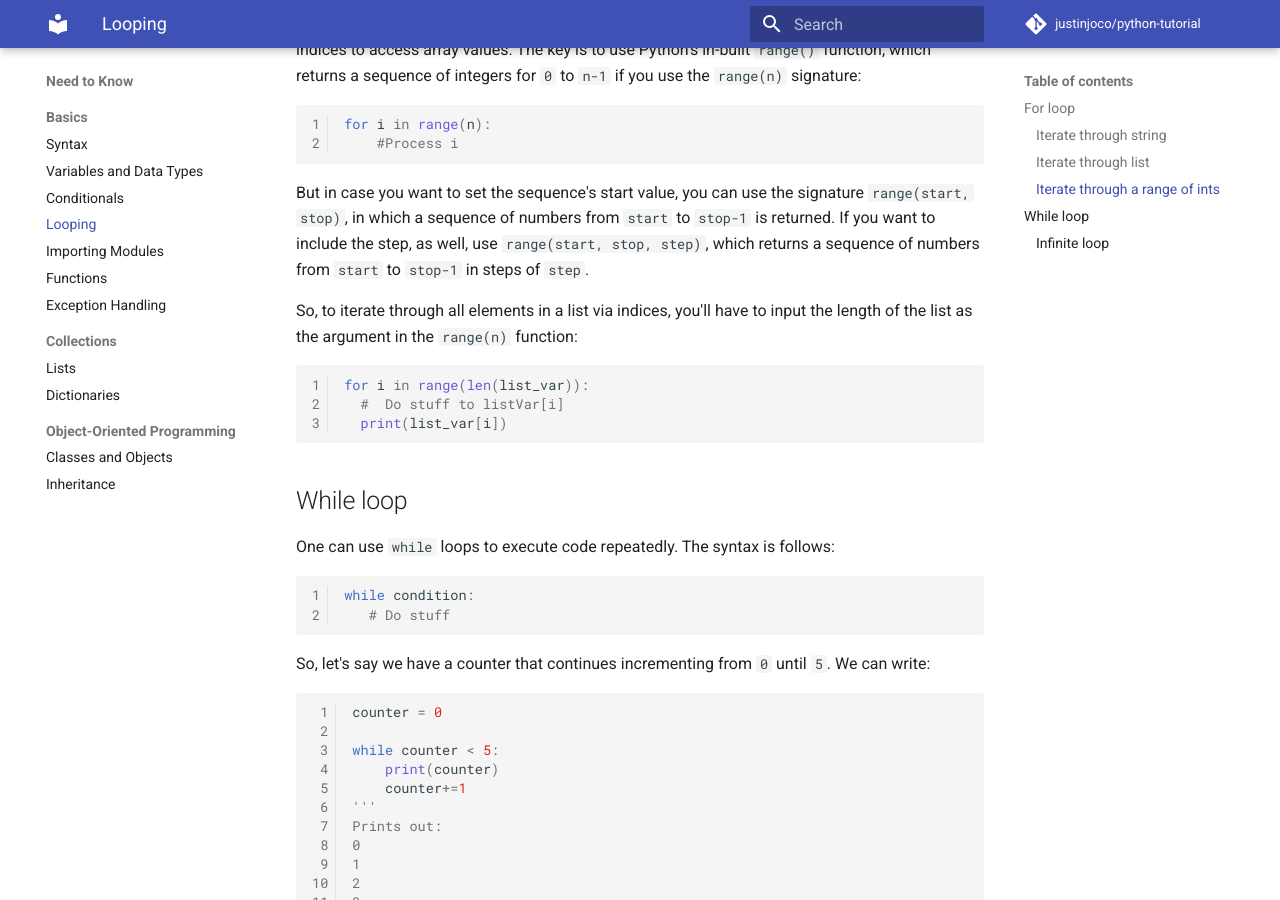
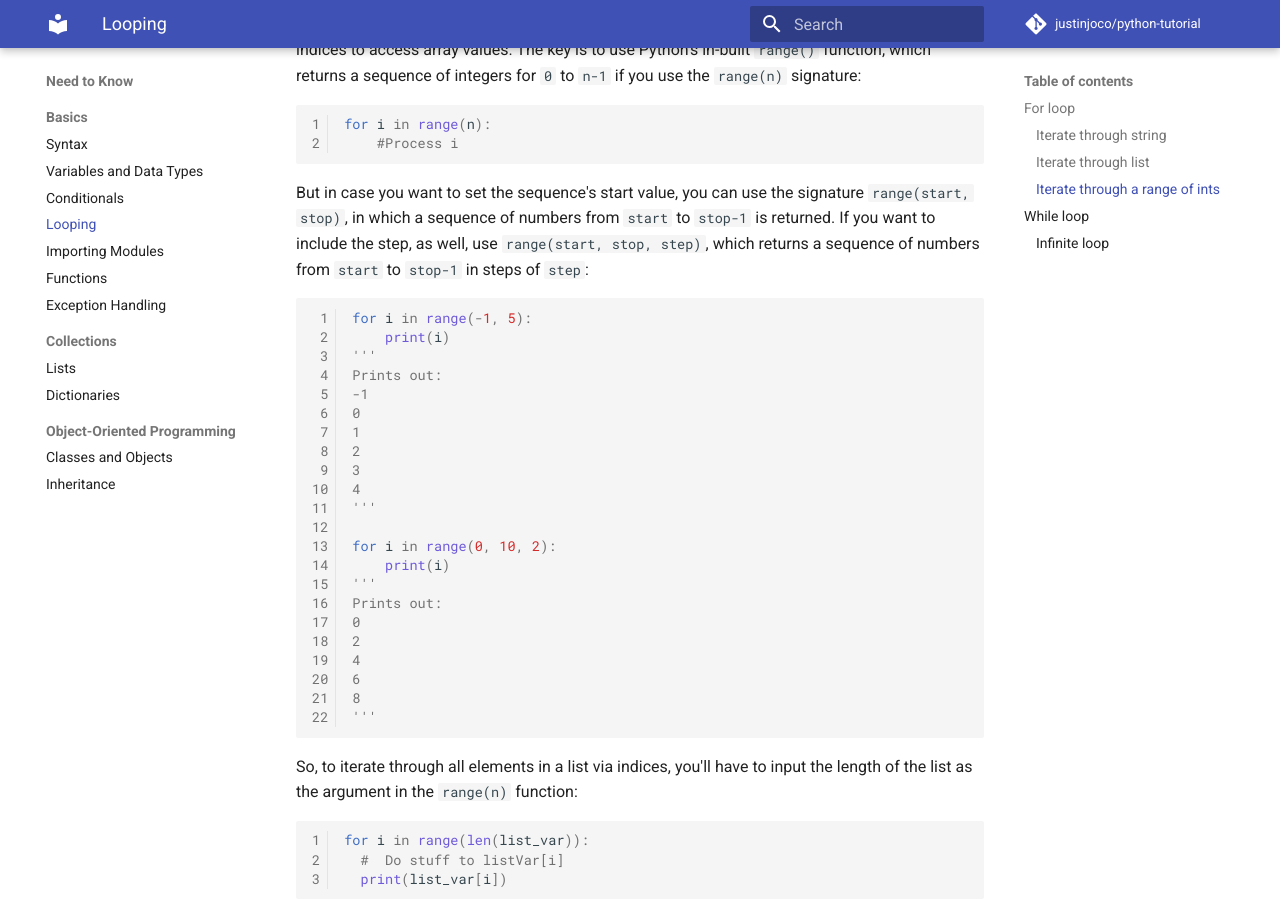
Before and after one commit to justinjoco/python-tutorial, an MkDocs documentation site: the page built from docs/basics/looping.md, in a window 1280 px wide and 900 px high, scrolled down 1407 px. Built offline with MkDocs 1.6.1 and Material for MkDocs 9.7.7, drawn with Linux system fonts in a browser that asks for light colours; comment, search, counter and statistics services are not loaded.

Commit message:
added colon to prints out

````diff
--- a/docs/basics/looping.md
+++ b/docs/basics/looping.md
@@ -47,7 +47,31 @@ In other languages, to iterate through lists or arrays, the most common way is t
 for i in range(n):
     #Process i
 ```
-But in case you want to set the sequence's start value, you can use the signature `range(start, stop)`, in which a sequence of numbers from `start` to `stop-1` is returned. If you want to include the step, as well, use `range(start, stop, step)`, which returns a sequence of numbers from `start` to `stop-1` in steps of `step`.
+But in case you want to set the sequence's start value, you can use the signature `range(start, stop)`, in which a sequence of numbers from `start` to `stop-1` is returned. If you want to include the step, as well, use `range(start, stop, step)`, which returns a sequence of numbers from `start` to `stop-1` in steps of `step`:
+```python
+for i in range(-1, 5):
+    print(i)
+'''
+Prints out:
+-1
+0
+1
+2
+3
+4
+'''
+
+for i in range(0, 10, 2):
+    print(i)
+'''
+Prints out:
+0
+2
+4
+6
+8
+'''
+```
 
 So, to iterate through all elements in a list via indices, you'll have to input the length of the list as the argument in the `range(n)` function:
 ```python
````
